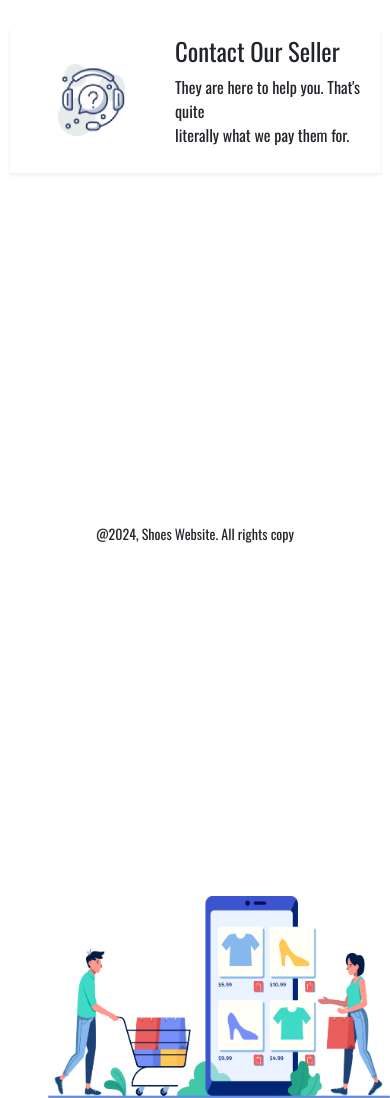
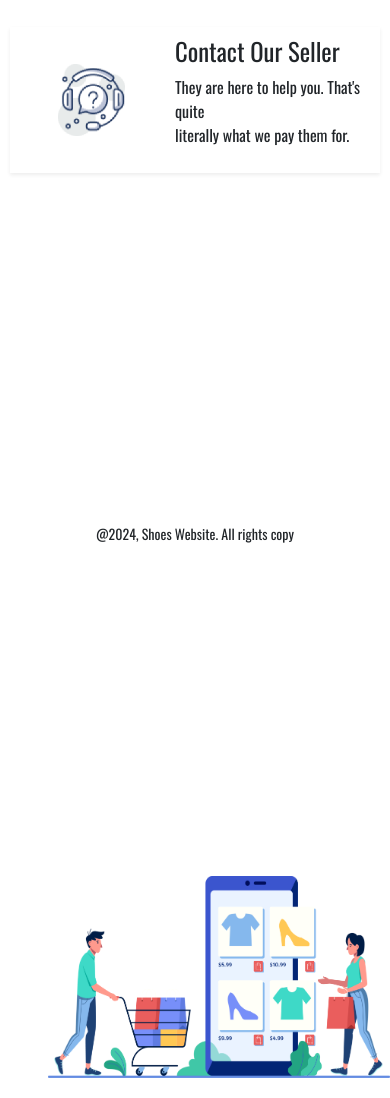
Before and after one commit to tinni563/Responsive-Website, a plain HTML site: page index.html in a window 390 px wide. Shown: the part 5104-6202 px from the top of the page. Drawn offline with nearby package versions, Linux system fonts and the light colour scheme.

Commit message:
text added

```diff
--- a/style.css
+++ b/style.css
@@ -88,7 +88,7 @@ h4{
 @media (max-width:760px) {
     .area-2{
         position: absolute;
-        top: 6000px;
+        top: 5980px;
         left:0;
 
     }
```
